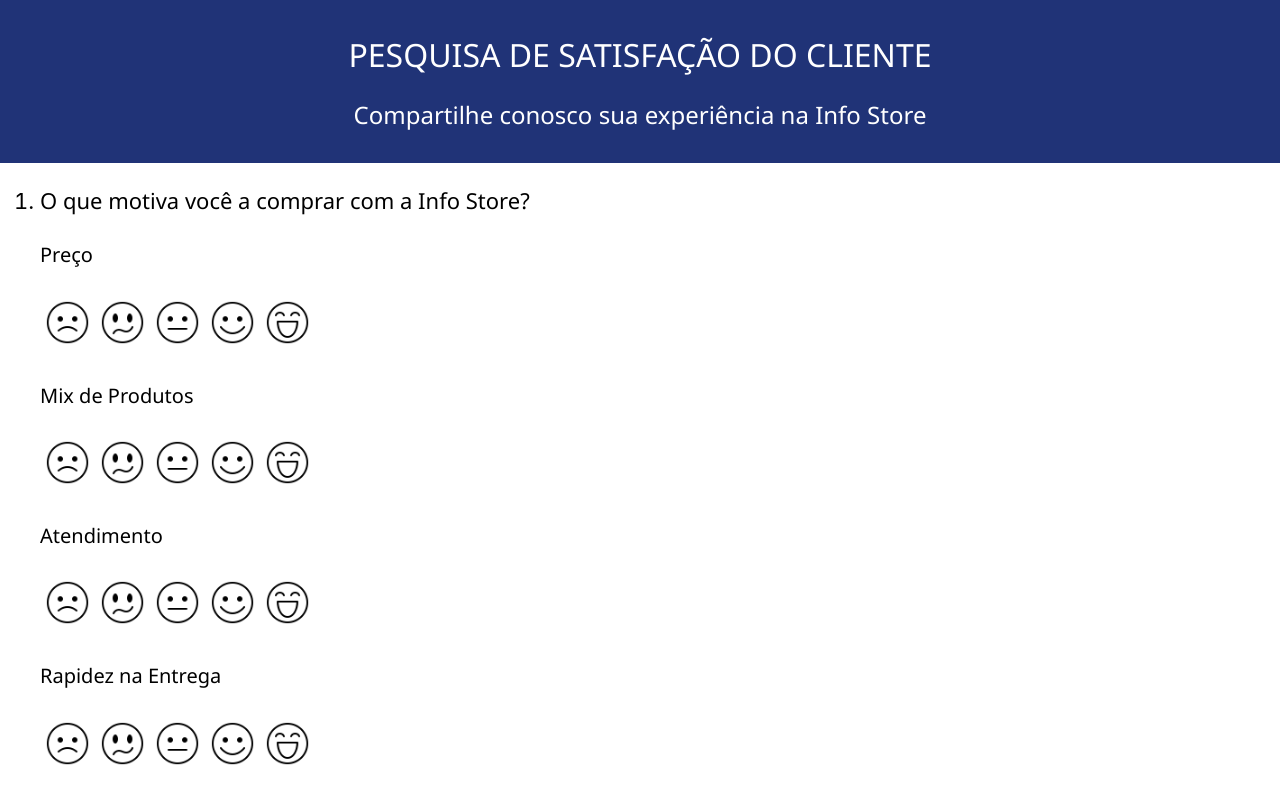
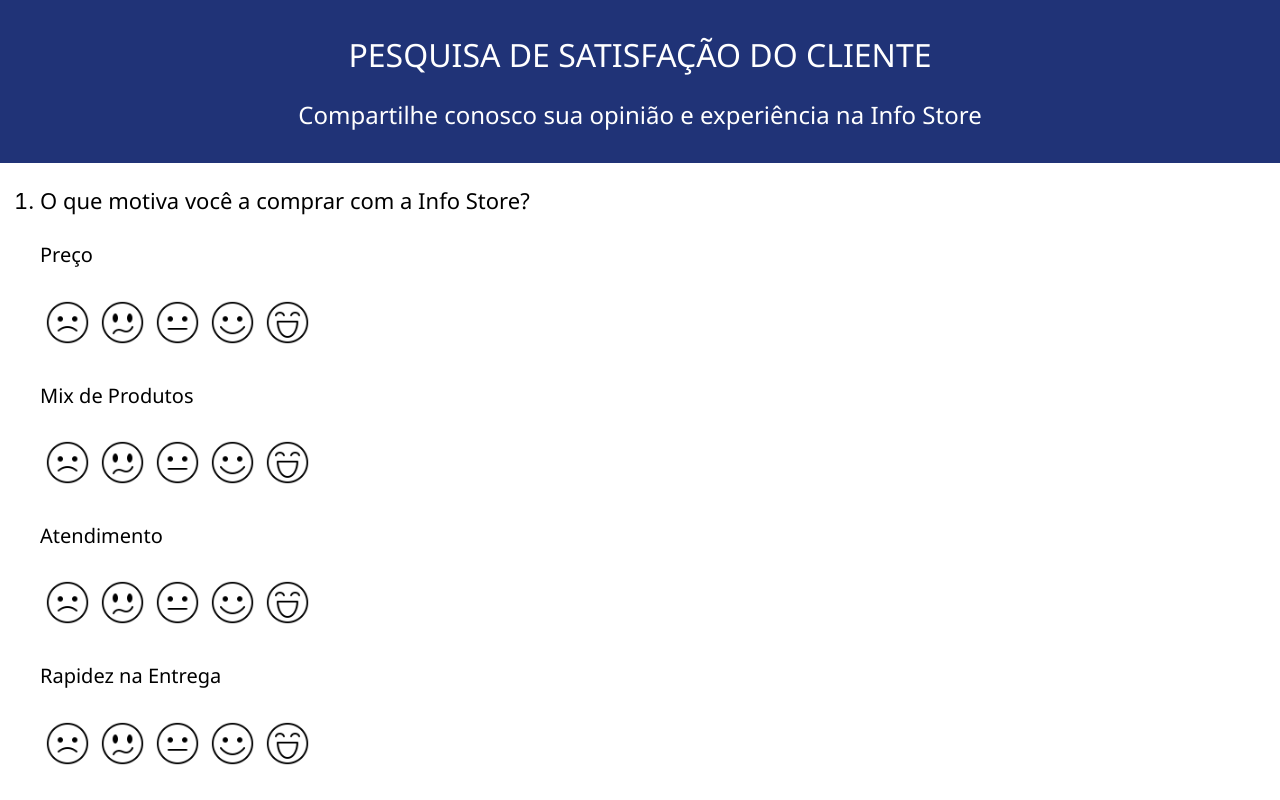
Before and after one commit to Josephpaz/Store-Suggestion, a React (Create React App) app: page / in a window 1280 px wide. Shown: the top 800 px of the page. Built offline with nearby package versions, Linux system fonts and the light colour scheme.

Commit message:
Modified subtitle text

```diff
--- a/src/App.js
+++ b/src/App.js
@@ -62,7 +62,7 @@
         <div className="header-content">
           <h1>PESQUISA DE SATISFAÇÃO DO CLIENTE</h1>
           {/* <img src={info_store_logo} alt="info store logo" /> */}
-          <h2>Compartilhe conosco sua experiência na Info Store</h2>
+          <h2>Compartilhe conosco sua opinião e experiência na Info Store</h2>
         </div>
         <div className="content">
           <ol>
```
